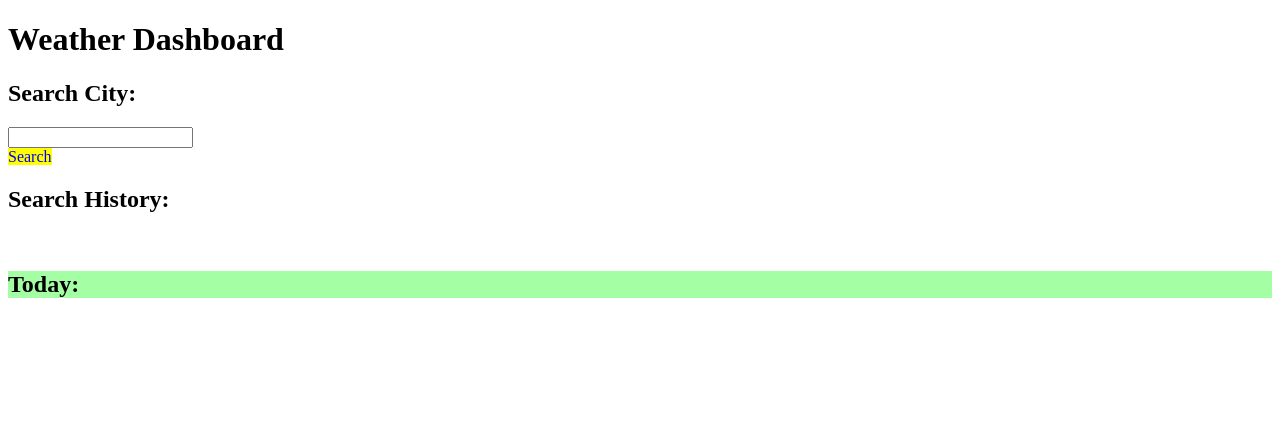
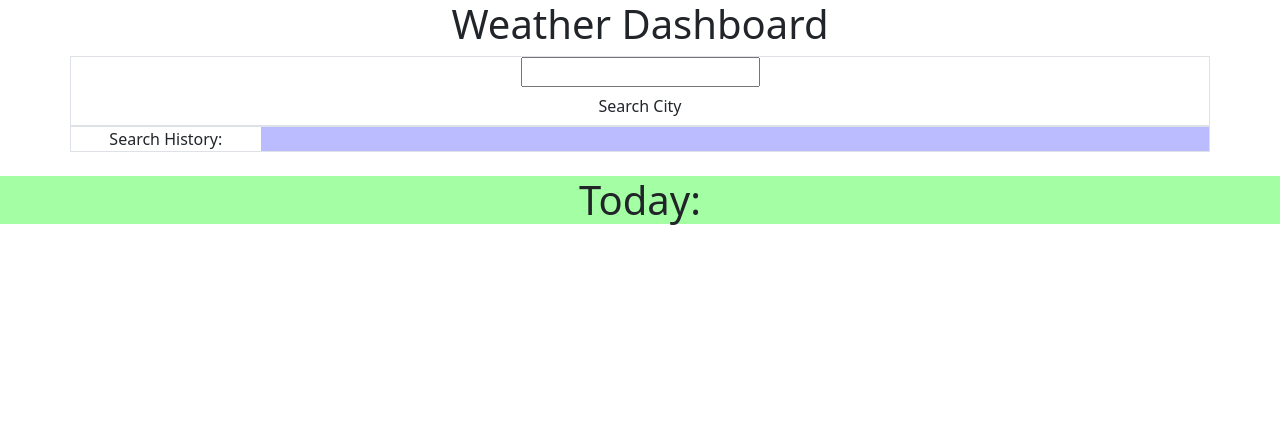
Before and after one commit to sky19930112/WeatherBoard, a plain HTML site: page index.html in a window 1280 px wide. Drawn offline with nearby package versions, Linux system fonts and the light colour scheme.

Commit message:
work on boostrap

```diff
--- a/index.html
+++ b/index.html
@@ -6,27 +6,36 @@
     <meta http-equiv="X-UA-Compatible" content="ie=edge" />
     <link rel="stylesheet" href="style.css">
     <title>Weather Dashboard</title>
+    <link href="https://cdn.jsdelivr.net/npm/bootstrap@5.3.1/dist/css/bootstrap.min.css" rel="stylesheet" integrity="sha384-4bw+/aepP/YC94hEpVNVgiZdgIC5+VKNBQNGCHeKRQN+PtmoHDEXuppvnDJzQIu9" crossorigin="anonymous">
   </head>
 
   <body>
     <header>
-      <h1>Weather Dashboard</h1>
+      <h1 class = "text-center">Weather Dashboard</h1>
     </header>
 
-    <div>
-      <aside>
-        <h2>Search City:</h2>
-        <form id="searchForm">
-          <input type="text" id="searchInput" aria-controls="today future"/>
-          <div>
-            <a id="searchBtn" class="btn">Search</a>
+      <form id="searchForm">
+        <div class="container border">
+          <div class="row">
+            <div class="col-lg-12 col-md-6  text-center">
+              <input class="text-center" type="text" id="searchInput" aria-controls="today future"/>
+            </div>
+            <div class="col-lg-12 col-md-6  text-center">
+              <a id="searchBtn" class="btn">Search City</a>
+            </div>
           </div>
-        </form>
-        <h2>Search History:</h2>
-        <div class="history" id="history"></div>
-      </aside><br>
+        </div>
+      </form>
 
-      <section id="today" class="today">
+      <div class="container border">
+        <div class="row">
+          <div class="col-lg-2 col-md-6 text-center">Search History:</div>
+          <div class="history col-lg-10 col-md-6 justify-content-center" id="history">  </div>
+        </div>
+      </div>
+      <br>
+
+      <section id="today" class="today text-center">
         <h1>Today:</h1>
         <div id="currentCitiy"></div>
         <div id="currentDate"></div>
@@ -36,11 +45,11 @@
         <div id="currentWind"></div>
         <div id="currentUVI"></div>
       </section><br>
-      <section id="future1" class="future"></section><br>
-      <section id="future2" class="future"></section><br>
-      <section id="future3" class="future"></section><br>
-      <section id="future4" class="future"></section><br>
-      <section id="future5" class="future"></section><br>
+      <section id="future1" class="future text-center"></section><br>
+      <section id="future2" class="future text-center"></section><br>
+      <section id="future3" class="future text-center"></section><br>
+      <section id="future4" class="future text-center"></section><br>
+      <section id="future5" class="future text-center"></section><br>
     </div>
 
 
@@ -64,5 +73,6 @@
       crossorigin="anonymous"
     ></script>
     <script src="script.js"></script>
+    <script src="https://cdn.jsdelivr.net/npm/bootstrap@5.3.1/dist/js/bootstrap.bundle.min.js" integrity="sha384-HwwvtgBNo3bZJJLYd8oVXjrBZt8cqVSpeBNS5n7C8IVInixGAoxmnlMuBnhbgrkm" crossorigin="anonymous"></script>
   </body>
 </html>
```
